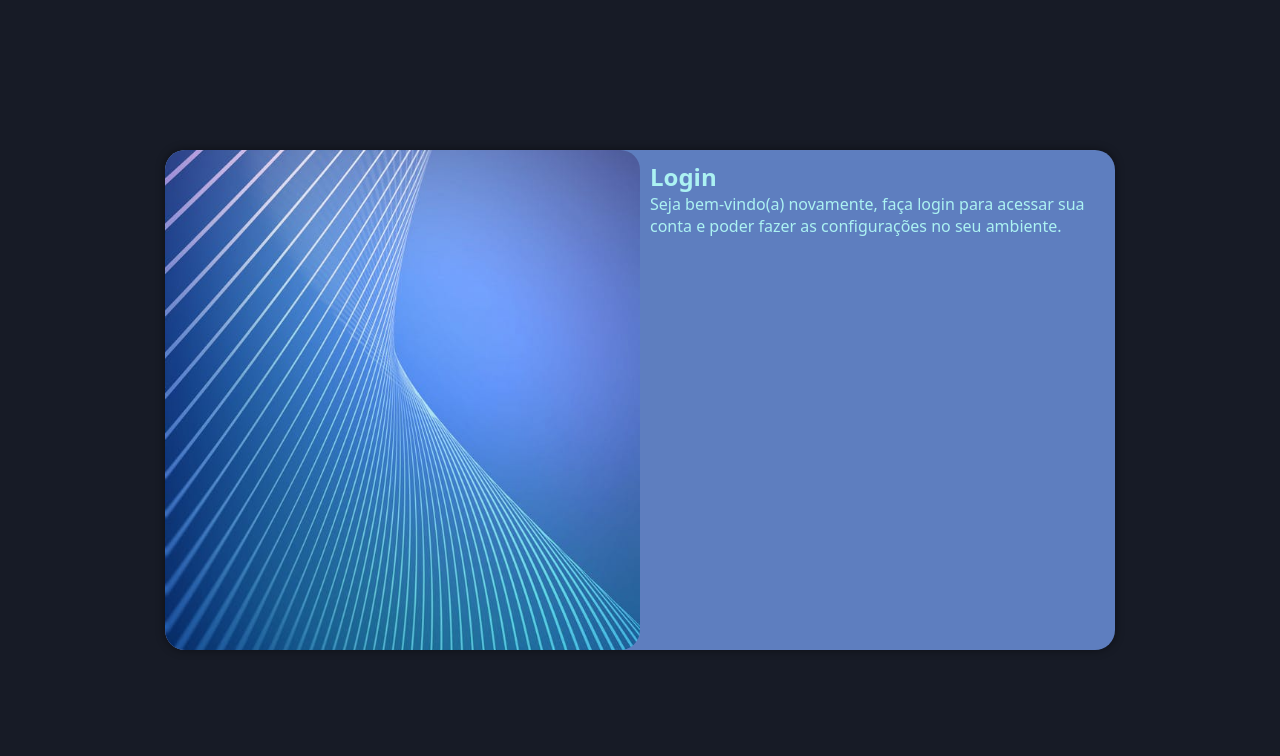
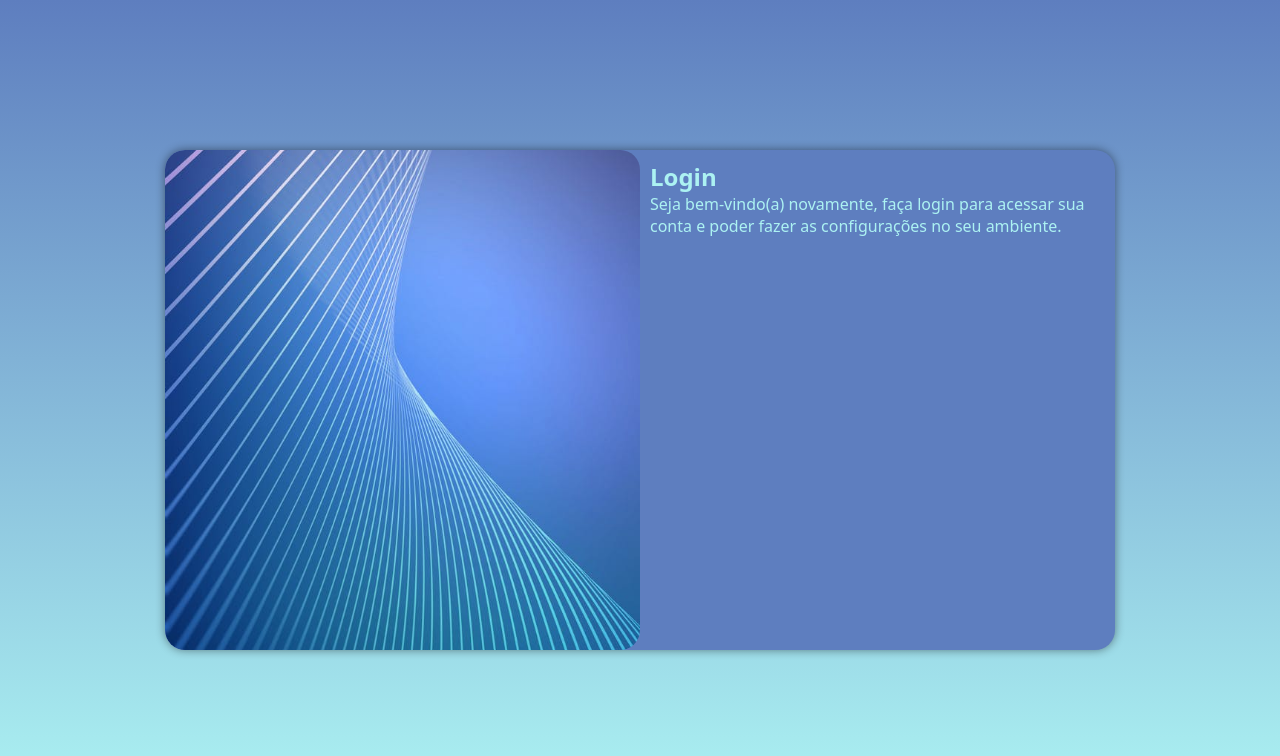
Before and after one commit to Marrafon91/projeto-login, a plain HTML site: page index.html in a window 1280 px wide. Drawn offline with Linux system fonts and the light colour scheme.

Commit message:
update linear gradient

```diff
--- a/estilos/media-query.css
+++ b/estilos/media-query.css
@@ -12,6 +12,10 @@ Large desktop: 1441 pixels and above, for large desktop monitors and high-resolu
 
 
 @media screen and (min-width: 768px) and (max-width: 992px) {
+
+    body {
+        background-image: linear-gradient(to top, #acf2f2, #5e7ebf);
+    }
     section#login {
         width: 80vw;
     }
@@ -30,6 +34,9 @@ Large desktop: 1441 pixels and above, for large desktop monitors and high-resolu
 
 
 @media screen and (min-width: 992px) {
+    body {
+        background-image: linear-gradient(to top, #acf2f2, #5e7ebf);
+    }
     section#login {
         width: 950px;
     }
--- a/estilos/style.css
+++ b/estilos/style.css
@@ -39,7 +39,8 @@ section#login {
     height: 500px;
     border-radius: 20px;
     box-shadow: 0px 0px 10px 0px rgba(0, 0, 0, 0.450);
-    transition: width 1s, height 1s;
+    transition: width .5s, height .5s;
+    transition-timing-function: ease;
 }
 section#login > div#imagem {
     display: block;
```
